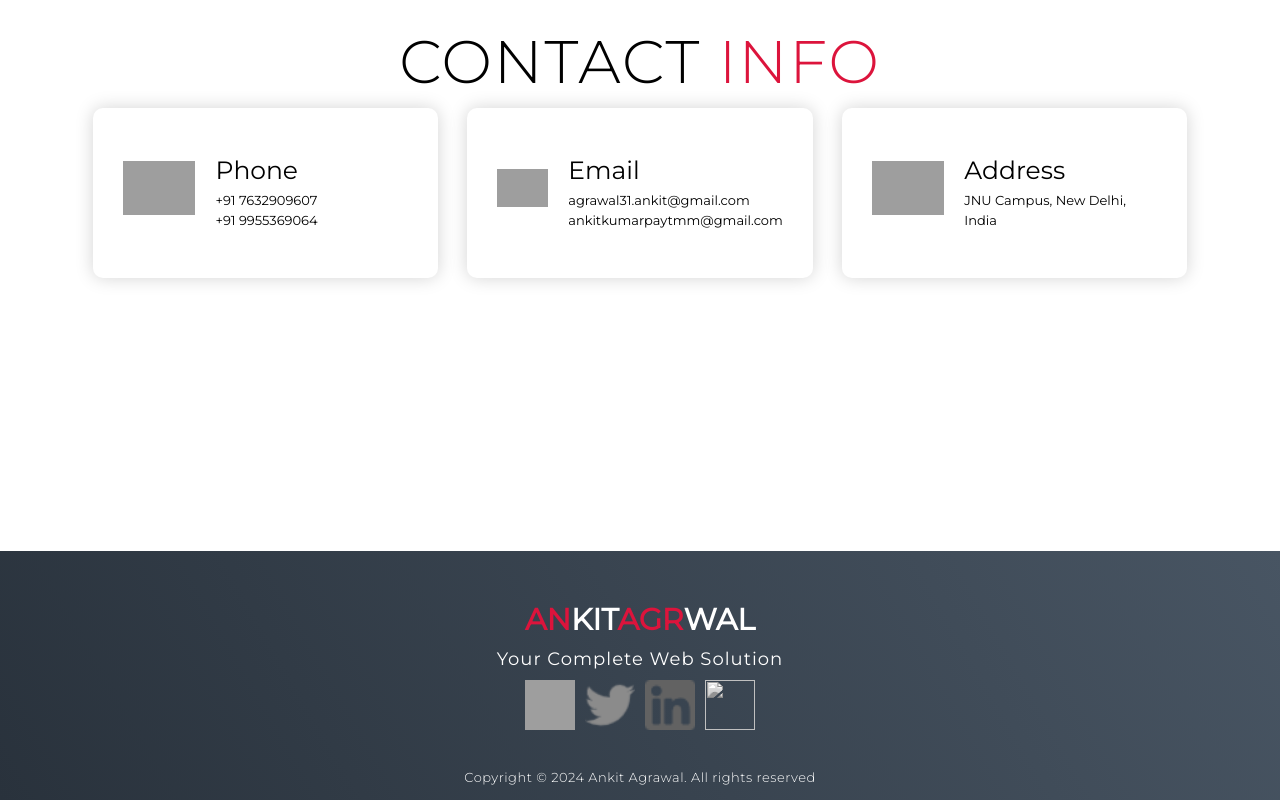
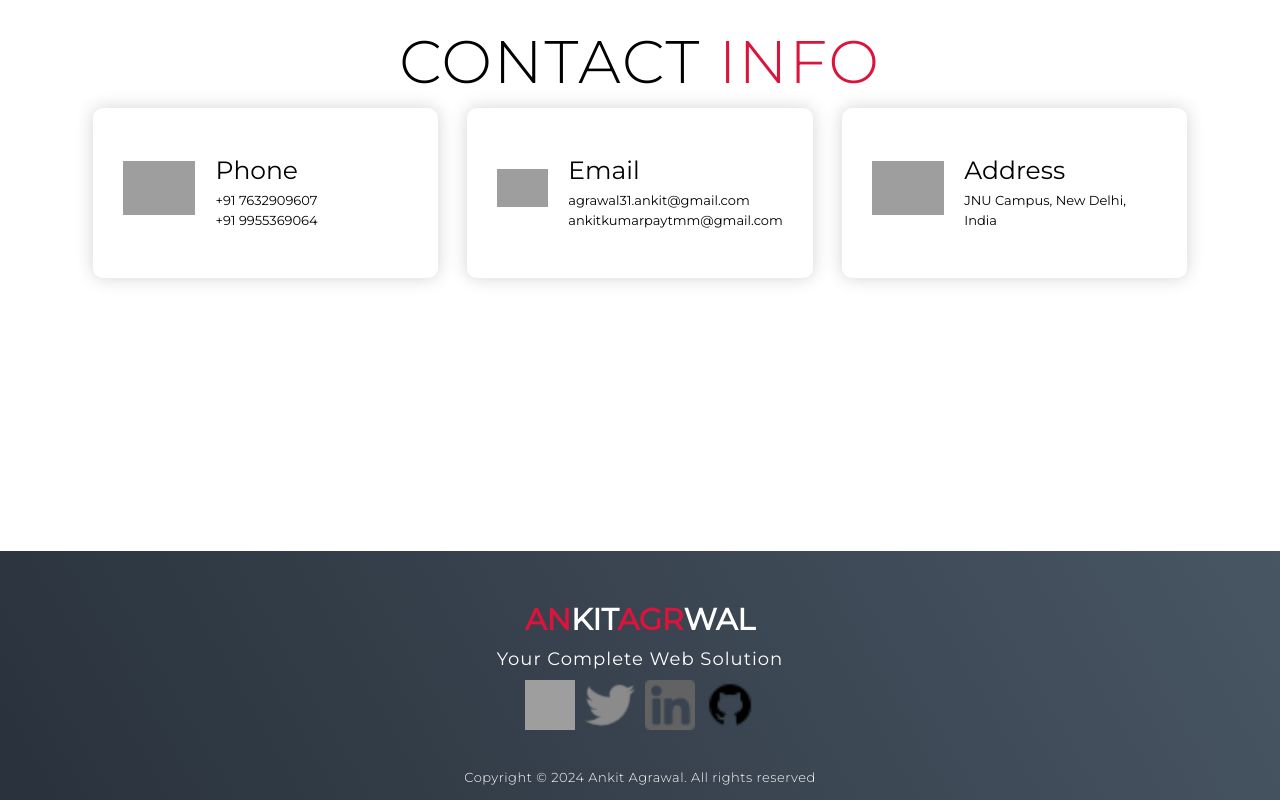
Before and after one commit to ankit897/Portfolio_Website, a plain HTML site: page index.html in a window 1280 px wide. Shown: the part 4292-5092 px from the top of the page. Drawn offline with Linux system fonts and the light colour scheme; grey boxes are pictures that could not be loaded; files whose address does not match are found by name.

Commit message:
New Changes

```diff
--- a/index.html
+++ b/index.html
@@ -193,7 +193,7 @@
           <a href="https://www.linkedin.com/in/ankit-agrawal-b4a1131a3/"><img src="linkedin (1).png" /></a>
         </div>
         <div class="social-item">
-          <a href="https://github.com/ankit897"><img src="`github-logo.png" /></a>
+          <a href="https://github.com/ankit897"><img src="github-logo.png" /></a>
         </div>
       </div>
       <p>Copyright © 2024 Ankit Agrawal. All rights reserved</p>
```
